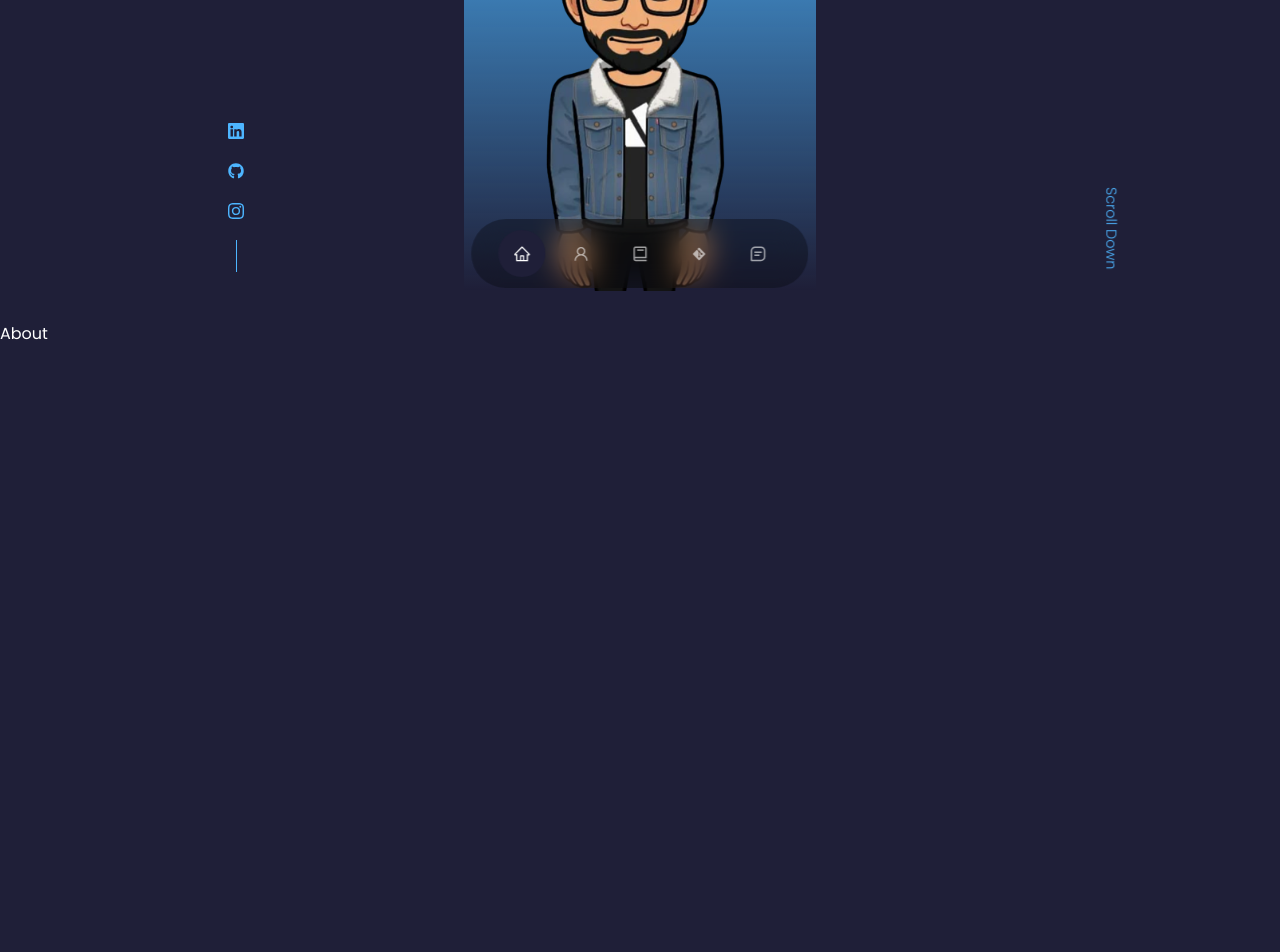
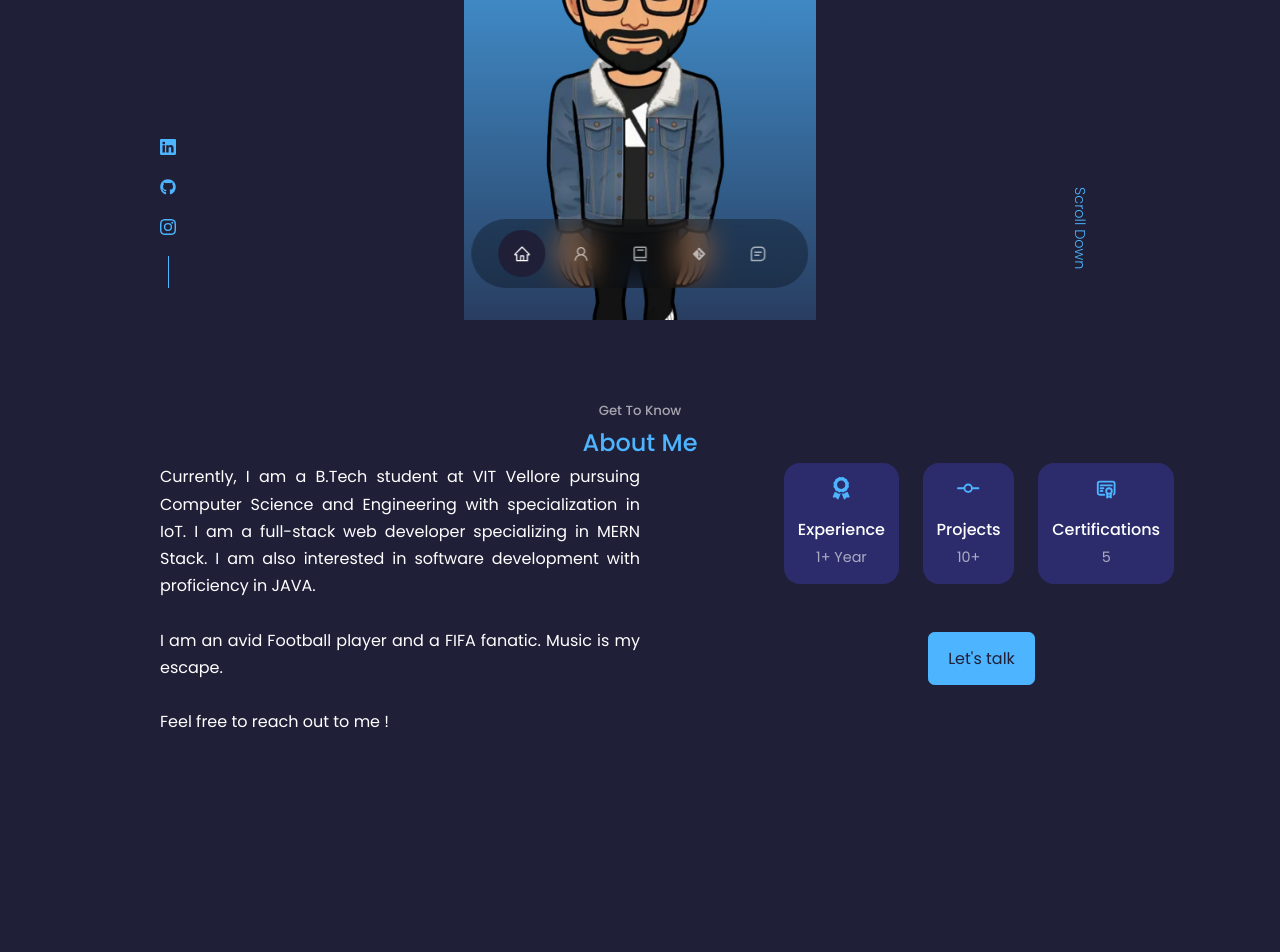
Before and after one commit to Adityap-01/my-protfolio, a React (Create React App) app: page / in a window 1280 px wide. Shown: the part 480-1432 px from the top of the page. Built offline with nearby package versions, Linux system fonts and the light colour scheme.

Commit message:
About section done

```diff
--- a/src/components/about/About.jsx
+++ b/src/components/about/About.jsx
@@ -1,9 +1,57 @@
 import React from 'react'
 import './about.css'
+import { FaAward } from 'react-icons/fa'
+import { FiGitCommit } from 'react-icons/fi'
+import { TbCertificate } from 'react-icons/tb'
+
 
 const About = () => {
+  const mystyle = {
+    margin: "3rem"
+  };
   return (
-    <section id='about'>About</section>
+    <section id='about'>
+      <h5>Get To Know</h5>
+      <h2>About Me</h2>
+
+      <div className="container about__container">
+        <div className="about__para">
+          <p>Currently, I am a B.Tech student at VIT Vellore pursuing Computer Science and Engineering with specialization in IoT. I am a full-stack web developer specializing in MERN Stack. I am also interested in software development with proficiency in JAVA.</p>
+          <br />
+          <p>I am an avid Football player and a FIFA fanatic. Music is my escape.</p>
+          <br />
+          <p>Feel free to reach out to me !</p>
+
+
+        </div>
+
+
+        <div className="about__content">
+          <div className="about__cards">
+            <article className='about__card'>
+              <FaAward className='about__icon' />
+              <h5>Experience</h5>
+              <small>1+ Year</small>
+            </article>
+
+            <article className='about__card'>
+              <FiGitCommit className='about__icon' />
+              <h5>Projects</h5>
+              <small>10+</small>
+            </article>
+
+            <article className='about__card'>
+              <TbCertificate className='about__icon' />
+              <h5>Certifications</h5>
+              <small>5</small>
+            </article>
+          </div>
+          <div className="btn_wrap">
+            <a href="#contact" className='btn btn-primary' style={mystyle}>Let's talk</a>
+          </div>
+        </div>
+      </div>
+    </section>
   )
 }
 
--- a/src/components/about/about.css
+++ b/src/components/about/about.css
@@ -0,0 +1,77 @@
+.about__container{
+    display: grid;
+    grid-template-columns: 50% 35%;
+    gap:15%;
+}
+.about__para{
+    width: 100;
+    aspect-ratio: 1/1;
+    word-wrap: break-word;
+    text-align: justify;
+}
+
+.about__cards{
+    display: grid;
+    grid-template-columns: repeat(3,1fr);
+    gap: 1.5rem;
+}
+
+.about__card{
+    background:var(--color-bg-variant);
+    border: 1px solid transparent;
+    border-radius: 1rem;
+    padding: 0.8rem;
+    text-align: center;
+}
+
+.about__card:hover{
+    background: transparent;
+    border-color: var(--color-primary-variant);
+    cursor: default;
+}
+
+.about__icon{
+    color: var(--color-primary);
+    font-size: 1.4rem;
+    margin-bottom: 0.5rem;
+}
+
+.about__card h5{
+    font-size: 1rem;
+}
+
+.about__card small{
+    font-size: 0.9rem;
+    color: var(--color-light);
+}
+
+.btn_wrap{
+    margin-left: 6rem;
+}
+
+
+/*############## Media Queries ##############*/
+@media screen and (max-width: 1024px){
+   .about__container{
+    grid-template-columns: 1fr;
+    gap: 0;
+   }
+
+   .about__para{
+    width: 70%;
+    margin: 0rem auto 0rem;
+    height: 43vh;
+   }
+}
+
+@media screen and (max-width: 690px){
+    .about__para{
+        width: 70%;
+    }
+
+    .about__cards{
+        grid-template-columns: 1fr 1fr;
+        gap: 0.9rem;
+        margin-top: 11rem;
+    }
+}
--- a/src/components/header/Header.jsx
+++ b/src/components/header/Header.jsx
@@ -2,7 +2,7 @@ import React from 'react'
 import './header.css'
 import CTA from './CTA'
 import ME from '../../assests/Me.png'
-
+import  LOGO from '../../assests/LOGO.png'
 import HeaderSocials from './HeaderSocials'
 
 
@@ -11,6 +11,10 @@ const Header = () => {
     <header>
       <div className="container header__container">
       <h4>Hello I'm</h4>
+
+      <div className="logo_cont">
+        <img src={LOGO} className="logo" alt="logo" />
+      </div>
 
 
 
--- a/src/components/header/HeaderSocials.jsx
+++ b/src/components/header/HeaderSocials.jsx
@@ -8,9 +8,9 @@ const HeaderSocials = () => {
   return (
     <div className='header__socials'>
 
-        <div className="logo">
-        <img src={LOGO} alt="logo" />
-      </div>
+
+        {/* <img src={LOGO} className="logo" alt="logo" /> */}
+
         <a href="https://www.linkedin.com/in/aditya-pradhan-15964a1b2/" target="_blank"><BsLinkedin/></a>
         <a href="https://github.com/Adityap-01" target="_blank"><FaGithub/></a>
         <a href="https://www.instagram.com/adityapradhan_01/" target="_blank"><BsInstagram/></a>
--- a/src/components/header/header.css
+++ b/src/components/header/header.css
@@ -27,7 +27,7 @@ header{
     gap: 0.8rem;
     position: absolute;
     left: 0;
-    bottom: 3rem;
+    bottom: 2rem;
 }
 
 .header__socials::after{
@@ -41,7 +41,7 @@ header{
 .me{
     background: linear-gradient(var(--color-primary),transparent);
     width: 22rem;
-    height: 30rem;
+    height: 40rem;
     position: absolute;
     left: calc(50% - 11rem);
     margin-top: 3rem;
@@ -55,24 +55,27 @@ header{
 /*############## logo ##############*/
 .logo{
     width: 9.5rem;
-    height: 9.5rem;
-    margin-bottom: 25rem;
-    animation: rotation 2s infinite linear;
+    position:absolute;
+    right: 87%;
+    /* height: 9.5rem; */
+    /* margin-bottom: 29rem; */
+    /* animation: rotation 2s infinite linear; */
+    /* margin-top: 3rem; */
 }
-@keyframes rotation {
+/* @keyframes rotation {
     from {
       transform: rotate(0deg);
     }
     to {
       transform: rotate(360deg);
     }
-  }
+  } */
 
 
 /*############## Scroll ##############*/
 .scroll__down{
     position: absolute;
-    right: -2.0rem;
+    right: -0.1rem;
     bottom: 5rem;
     transform: rotate(90deg);
     font-weight: 300;
@@ -80,18 +83,24 @@ header{
 }
 
 /*############## Media Queries ##############*/
-/* @media screen and (max-width: 1024px){
+@media screen and (max-width: 1024px){
     header{
-        height: 80vh;
+        height: 99vh;
     }
-} */
+}
+
+@media screen and (max-width: 900px){
+    .logo{
+        right: 84%;
+    }
+}
 
 @media screen and (max-width: 800px){
     header{
         height: 100vh;
     }
 
-    .header__socials,.scroll__down{
+    .header__socials,.scroll__down, .logo{
         display: none;
     }
 }
--- a/src/components/nav/Nav.jsx
+++ b/src/components/nav/Nav.jsx
@@ -5,15 +5,17 @@ import {AiOutlineUser} from 'react-icons/ai'
 import {BiBook} from 'react-icons/bi'
 import {DiGit} from 'react-icons/di'
 import {BiMessageSquareDetail} from 'react-icons/bi'
+import { useState } from 'react'
 
 const Nav = () => {
+  const [activeNav,setActiveNav] = useState('#')
   return (
     <nav>
-      <a href="#" className='active'><AiOutlineHome/></a>
-      <a href="#about"><AiOutlineUser/></a>
-      <a href="#experience"><BiBook/></a>
-      <a href="#services"><DiGit/></a>
-      <a href="#contact"><BiMessageSquareDetail/></a>
+      <a href="#" onClick={()=>setActiveNav('#')} className={activeNav==='#' ? 'active' : ''}><AiOutlineHome/></a>
+      <a href="#about" onClick={()=>setActiveNav('#about')} className={activeNav==='#about' ? 'active' : ''}><AiOutlineUser/></a>
+      <a href="#experience" onClick={()=>setActiveNav('#experience')} className={activeNav==='#experience' ? 'active' : ''}><BiBook/></a>
+      <a href="#services" onClick={()=>setActiveNav('#services')} className={activeNav==='#services' ? 'active' : ''}><DiGit/></a>
+      <a href="#contact" onClick={()=>setActiveNav('#contact')} className={activeNav==='#contact' ? 'active' : ''}><BiMessageSquareDetail/></a>
     </nav>
   )
 }
--- a/src/index.css
+++ b/src/index.css
@@ -57,7 +57,7 @@ h1 {
 }
 
 section{
-    margin-top: 8 rems;
+    margin-top: 5rem;
     height: 100vh;
 }
 
@@ -120,7 +120,7 @@ img{
     }
 
     section{
-        margin-top: 6rem;
+        margin-top: 4rem;
     }
 }
 
```
